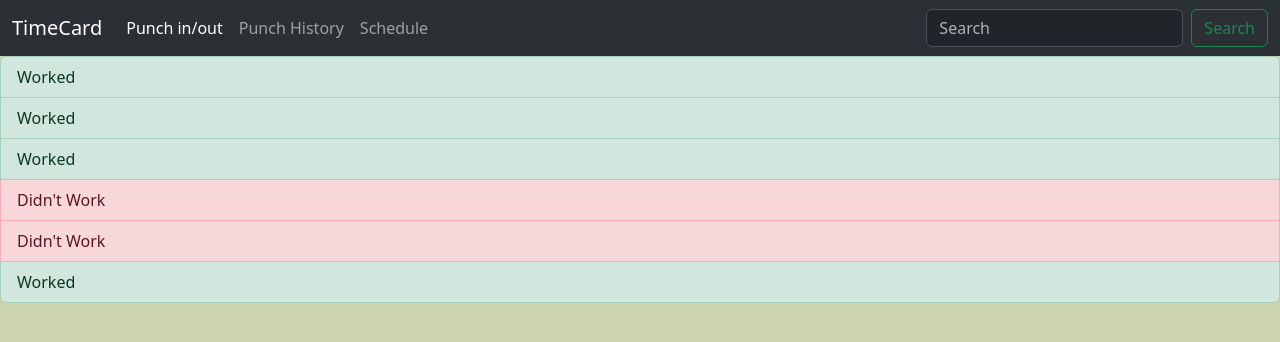
After one commit to rodsantis/timecard-app, a Django app: page /punch/history in a window 1280 px wide. The commit adds this page. Shown: the top 342 px of the page. Run offline with Django 5.2, Linux system fonts and the light colour scheme.

Commit message:
Created the structure of the punch history page and of the Schedule page

```diff
--- /dev/null
+++ b/punch/templates/employee/history.html
@@ -0,0 +1,18 @@
+{% extends "layout.html" %}
+
+{% block title %}
+    Punch History
+{% endblock %}
+
+{% block body %}
+    <!-- Here will be displayed the employeed punch history row by row with possibility of color change accordingly with conditions set as for example if compared to the schedule have worked all the hours -->
+
+    <ul class="list-group">
+        <li class="list-group-item list-group-item-success">Worked</li>
+        <li class="list-group-item list-group-item-success">Worked</li>
+        <li class="list-group-item list-group-item-success">Worked</li>
+        <li class="list-group-item list-group-item-danger">Didn't Work</li>
+        <li class="list-group-item list-group-item-danger">Didn't Work</li>
+        <li class="list-group-item list-group-item-success">Worked</li>
+    </ul>
+{% endblock %}
--- a/punch/templates/layout.html
+++ b/punch/templates/layout.html
@@ -9,7 +9,7 @@
         {% endblock %}
     </title>
 </head>
-<body>
+<body style="background-color: #ccd5ae;">
     <header>
         <nav class="navbar navbar-expand-lg bg-body-tertiary" data-bs-theme="dark">
             <div class="container-fluid">
@@ -37,7 +37,7 @@
             </div>
         </nav>
     </header>
-    <main style="background-color: #ccd5ae;">
+    <main>
         {% block body %}
         {% endblock %}
     </main>
--- a/punch/urls.py
+++ b/punch/urls.py
@@ -3,4 +3,6 @@ from . import views
 
 urlpatterns = [
     path("", views.index, name="index"),
+    path("history", views.punch_history, name="history"),
+    path("schedule", views.schedule, name="schedule"),
 ]
--- a/punch/views.py
+++ b/punch/views.py
@@ -11,3 +11,17 @@ def index(request):
         as per right now it will be render only the employee path
     """
     return render(request, 'employee/index.html')
+
+
+def punch_history(request):
+    """
+        This function will be returning the page in which we will display all the past punches of and employee. If the employee have worked all the hours that was shceduled it will show up as a Green line, otherwise red.
+    """
+    return render(request, 'employee/history.html')
+
+
+def schedule(request):
+    """
+        This function should return the schedule of the employee so that it could be checked in the app.
+    """
+    return render(request, 'employee/schedule.html')
```
Also changed, not shown: punch/templates/employee/schedule.html (added, +10 -0 lines).
